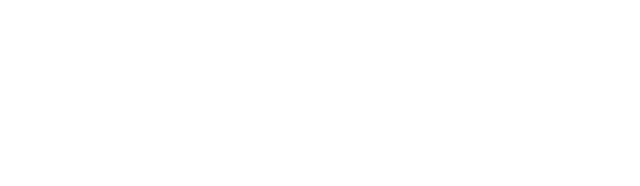
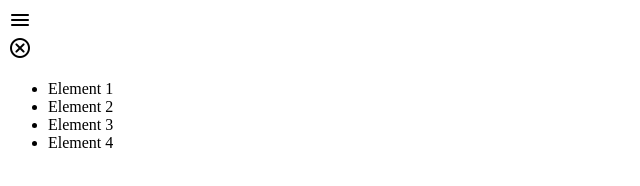
Before and after one commit to Oleksandr-Herbut/Nav-Menu, a plain HTML site: page index.html in a window 1280 px wide. Shown: the whole page, without its empty margins (0-640 px from the left). Drawn offline with nearby package versions, Linux system fonts and the light colour scheme.

Commit message:
HTML markup created

```diff
--- a/index.html
+++ b/index.html
@@ -4,8 +4,25 @@
     <meta charset="UTF-8" />
     <meta name="viewport" content="width=device-width, initial-scale=1.0" />
     <title>Nav Menu</title>
+    <link
+      rel="stylesheet"
+      href="https://fonts.googleapis.com/css2?family=Material+Symbols+Rounded:opsz,wg
+ht,FILL,GRAD@24,400,0,0"
+    />
+
     <link rel="stylesheet" href="styles/style.css" />
   </head>
-  <body></body>
+  <body>
+    <span id="menuButton" class="material-symbols-rounded"> menu </span>
+    <nav id="sideMenu" class="menu">
+      <span id="closeButton" class="material-symbols-rounded"> cancel </span>
+      <ul>
+        <li>Element 1</li>
+        <li>Element 2</li>
+        <li>Element 3</li>
+        <li>Element 4</li>
+      </ul>
+    </nav>
+  </body>
   <script src="scripts/index.js"></script>
 </html>
```
